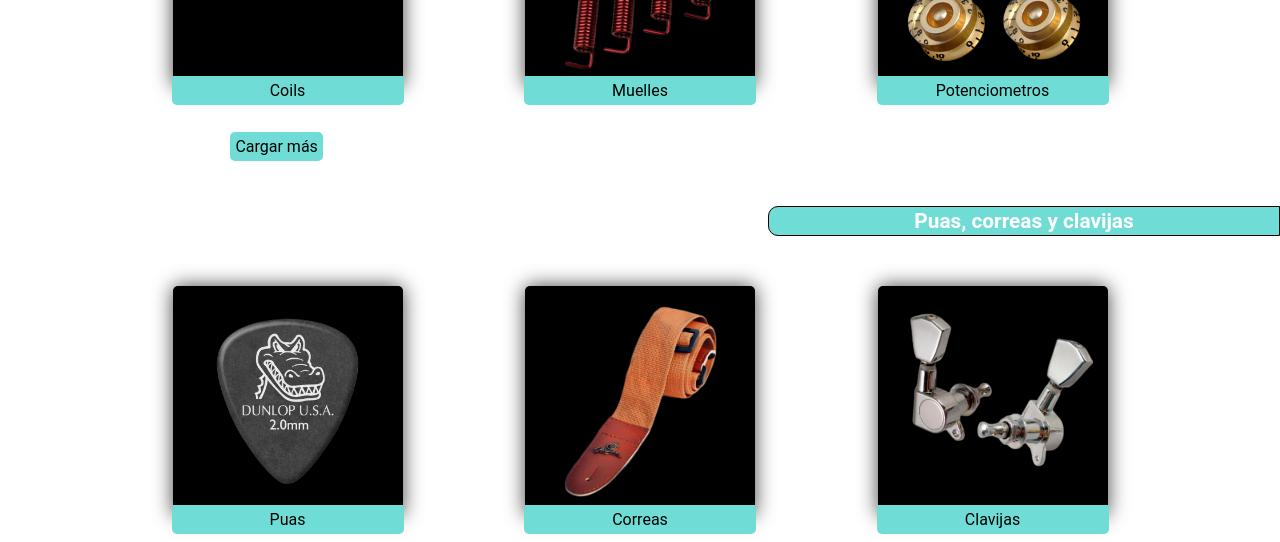
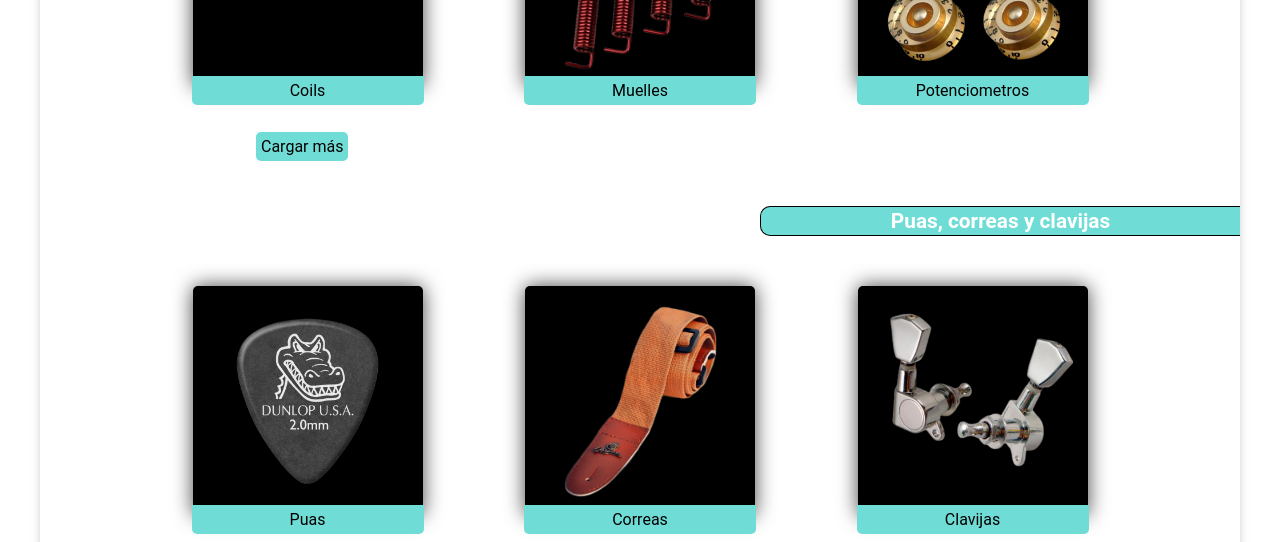
Before and after one commit to ivangarcilazo/paginas-web-guitarras-Ivan-Lautaro-Garcilazo, a plain HTML site: page paginas-html/accesorios.html in a window 1280 px wide. Shown: the part 1489-2031 px from the top of the page. Drawn offline with Linux system fonts and the light colour scheme.

Commit message:
Adaptacion/es de sombra

```diff
--- a/css/estilos.css
+++ b/css/estilos.css
@@ -1753,7 +1753,12 @@ html{
     }
 
 /*Comienzo de la seccion categorias y accesorios*/
-
+.main__section__categorias__accesorios{
+    display: flex;
+    flex-direction: column;
+    align-items: center;
+    padding-bottom: 0px;
+}
 /*Categorias*/
 
 :root{
@@ -1762,6 +1767,7 @@ html{
 
 .main__section__categorias__accesorios__categoria__accesorios{
     height: 6rem;
+    width: 100%;
 }
     .main__section__categorias__fondo__accesorios{
         background-color: #e2e2e2;
@@ -1810,6 +1816,10 @@ html{
 
 .main__section__accesorios__accesorios{
    background-color: rgb(255, 255, 255);
+   width: 75rem;
+    height: 100%;
+    box-shadow: -5px 0 15px -15px rgb(0, 0, 0), 5px 0 15px -15px rgb(0, 0, 0);
+    margin-top: 0.5rem;
 }
 
 .main__section__accesorios__img--tamaño{
@@ -1874,10 +1884,7 @@ html{
 
 
 /*Comienzo seccion de pedales*/
-.main__section__accesorios__accesorios{
-    width: 100%;
-
-}
+
     .main__section__pedales__contenedor__titulo__accesorios{
         background-color: #000000e1;
         margin-top: 1rem;
@@ -1991,7 +1998,7 @@ html{
 /*Comienza la seccion de puas, etc*/
 .main__section__otros__contenedor__titulo__accesorios{
     background-color: #70DCD6;
-    border: #000 1px solid;
+    border-top: #000 1px solid; border-bottom:#000 1px solid ; border-left: #000 1px solid;
     margin-top: 50px;
     margin-bottom:50px ;
     border-top-left-radius: 10px;
@@ -2014,6 +2021,7 @@ html{
     padding: 5px;
     position: relative;
     left: 74%;
+    bottom: 1rem;
     color: #000000;
     border-radius: 5px;
     text-decoration: none;
```
